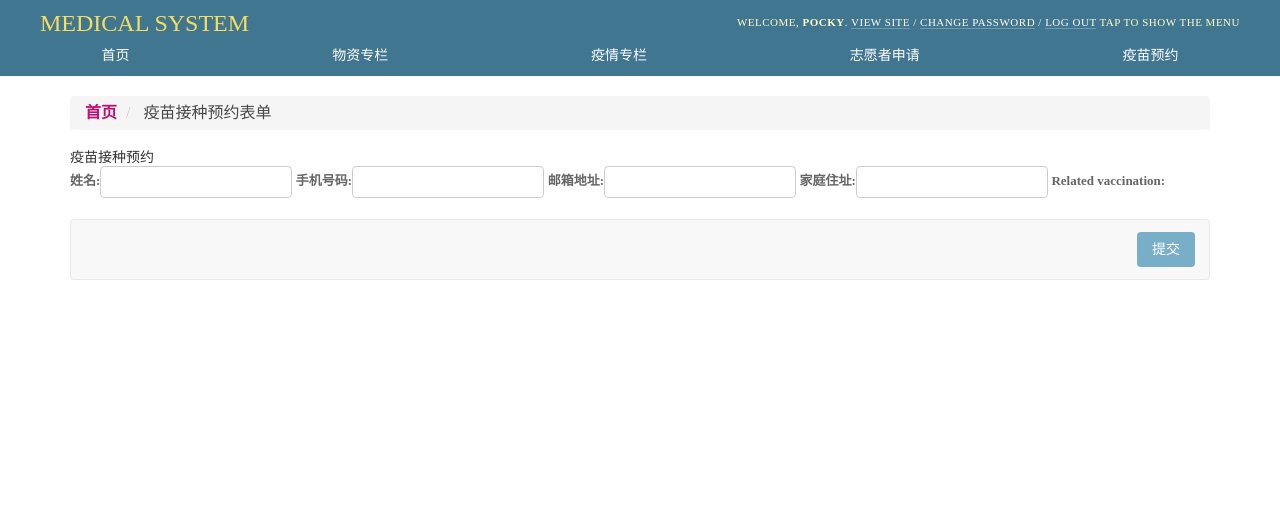
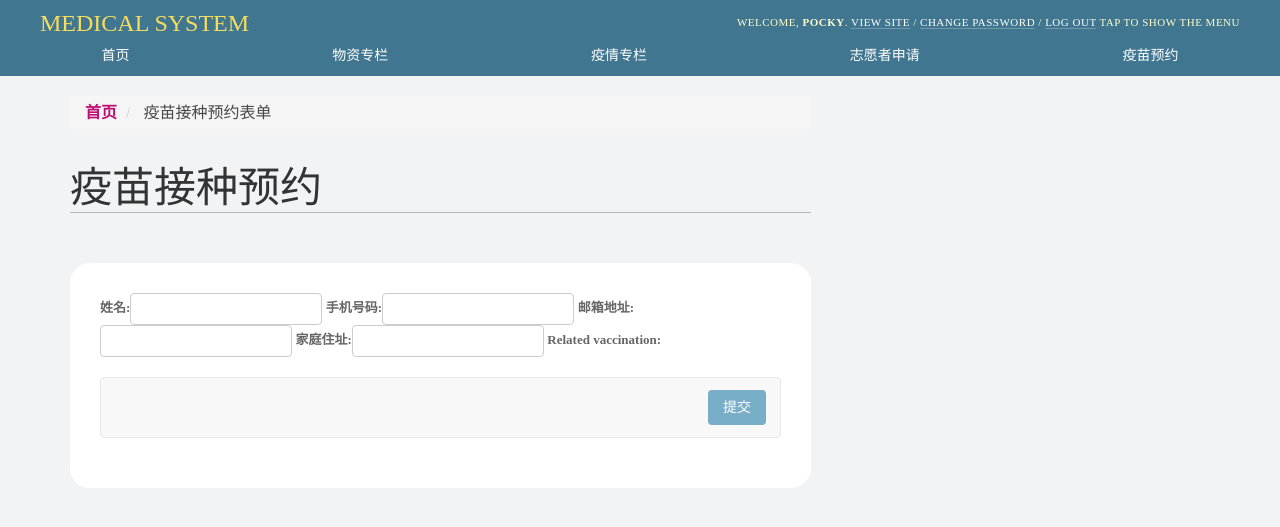
Before and after one commit to beGrit/learning-django, a Django app: template medical/templates/custom/pages/activity/vaccination/subscribe_form.html in a window 1280 px wide. Shown: the top 527 px of the page. Run offline with Django 3.2, Linux system fonts and the light colour scheme; the template is opened without the code that fills it: values that come from a table or form of the project are taken from there, others are empty; some libraries are stand-ins or nearby versions.

Commit message:
GP-0002: Edit subscribe page css.

```diff
--- a/medical/static/medical/css/page/custom-pages-activity-vaccination-subscribe_form.css
+++ b/medical/static/medical/css/page/custom-pages-activity-vaccination-subscribe_form.css
@@ -47,3 +47,29 @@
     border: 1px solid var(--hairline-color);
     border-radius: 4px;
 }
+
+body {
+    background-color: #f2f3f5;
+}
+
+.page-title {
+    font-size: 42px;
+    margin-top: 35px;
+}
+
+.left-content-container {
+    width: 65%;
+}
+
+.page-title {
+    margin-bottom: 50px;
+    border-bottom: 1px solid rgba(0, 0, 0, 0.25);
+}
+
+.form-container {
+    width: 100%;
+    border-radius: 20px;
+    background-color: #fff;
+    box-sizing: border-box;
+    padding: 30px;
+}
```
